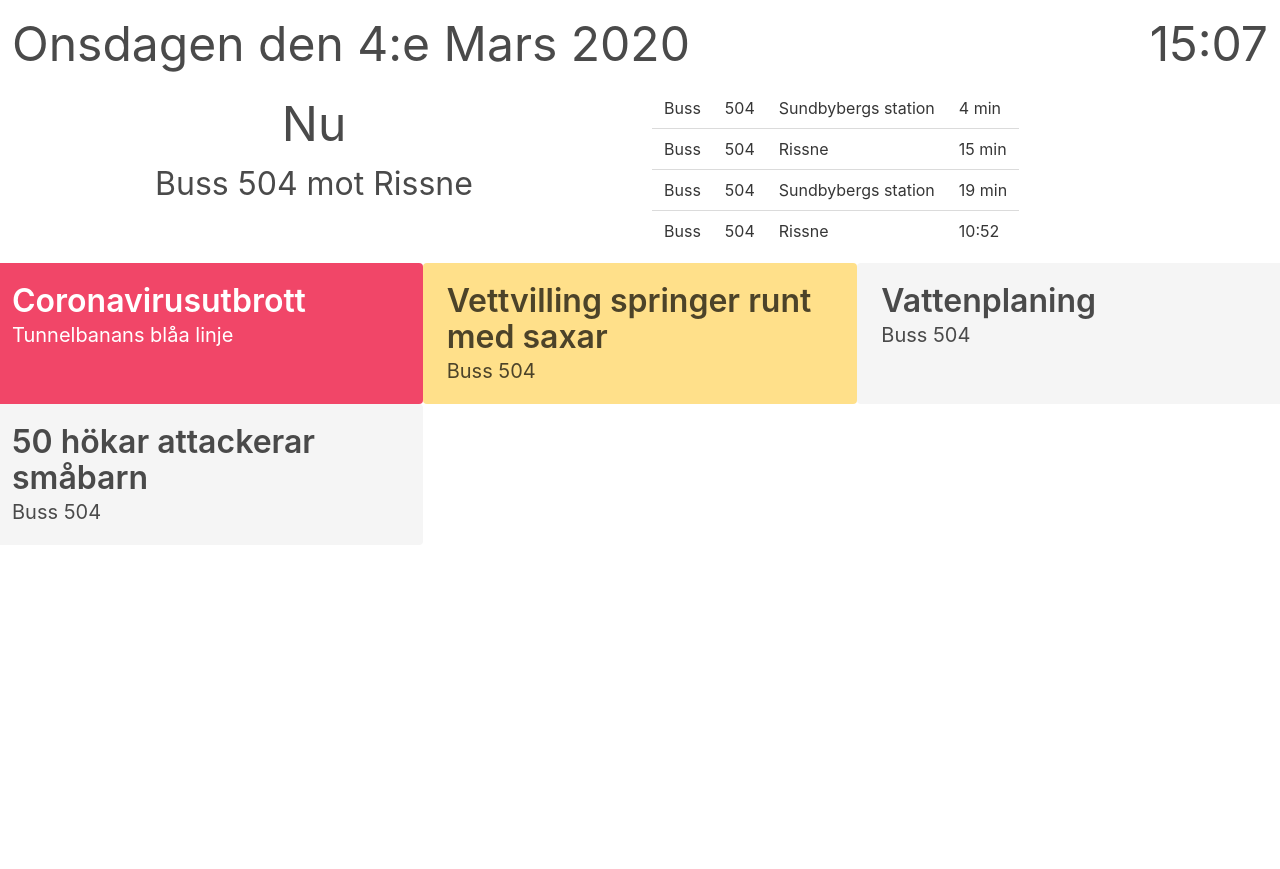
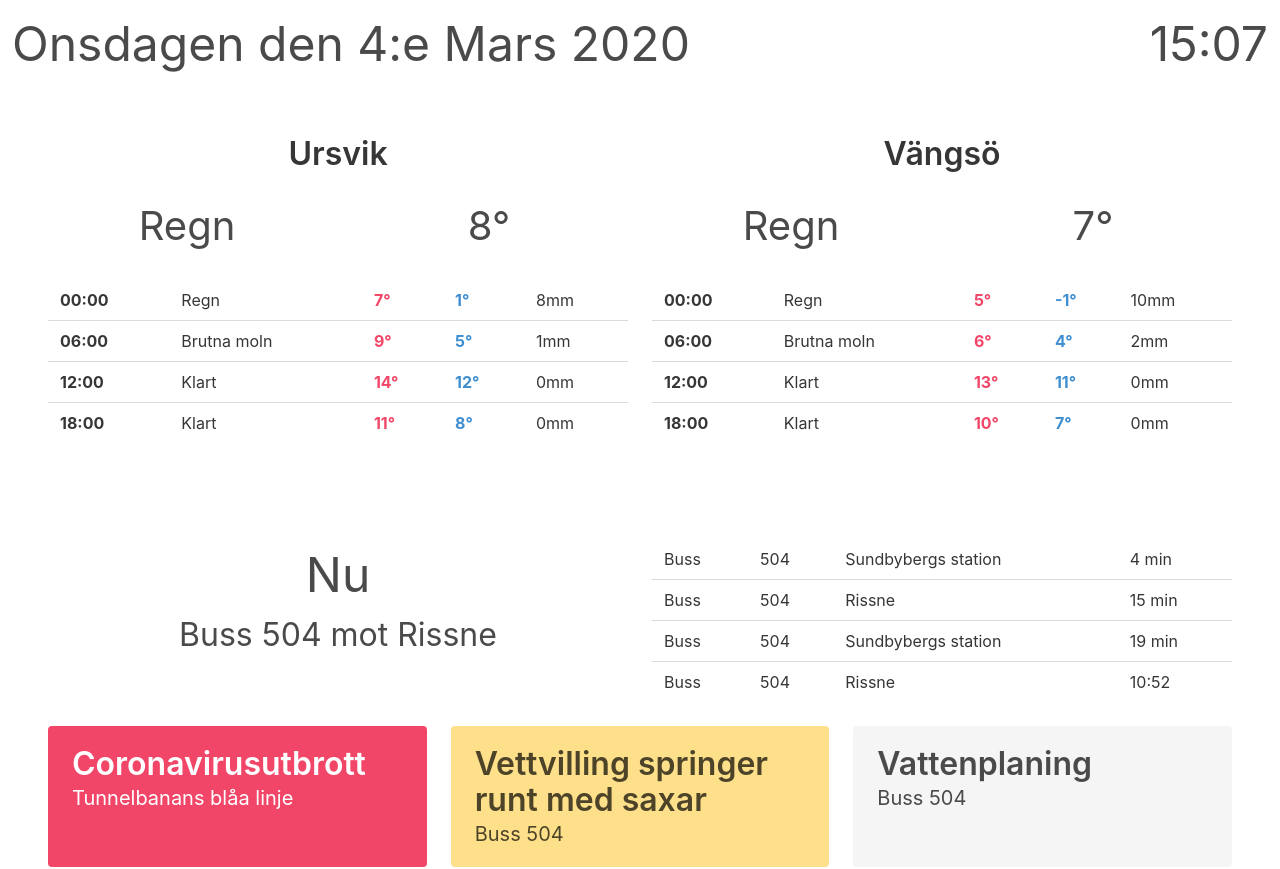
Before and after one commit to Dekamik/Terminal, a React (Create React App) app: page / in a window 1280 px wide. Shown: the top 869 px of the page. Before the commit the page ends 800 px from the top, so only its background shows below. Built offline with nearby package versions, Linux system fonts and the light colour scheme.

Commit message:
YR component and spacing

```diff
--- a/src/App.js
+++ b/src/App.js
@@ -1,12 +1,14 @@
 import React from 'react';
 import Navbar from './components/navbar/Navbar'
 import SL from './components/sl/SL';
+import YR from './components/yr/YR';
 import 'bulma';
 
 function App() {
   return (
     <div className="App">
       <Navbar/>
+      <YR/>
       <SL/>
     </div>
   );
--- a/src/components/sl/SL.js
+++ b/src/components/sl/SL.js
@@ -27,7 +27,7 @@ class SL extends React.Component {
 
     render() {
         return (
-            <div>
+            <section className="section">
                 <div className="columns">
                     <div className="column">
                         <NextDeparture timeToDeparture={this.state.nextDeparture.timeToDeparture} departureInfo={this.state.nextDeparture.departureInfo}/>
@@ -39,7 +39,7 @@ class SL extends React.Component {
                 <div>
                     <Deviations deviations={this.state.deviations}/>
                 </div>
-            </div>
+            </section>
         );
     }
 }
--- a/src/components/sl/SLDepartures.js
+++ b/src/components/sl/SLDepartures.js
@@ -15,7 +15,7 @@ class ComingDepartures extends React.Component {
     render() {
         return (
             <div>
-                <table class="table">
+                <table class="table is-fullwidth">
                     <tbody>
                         {this.props.departures.map(d => <ComingDepartureItem mode={d.mode} line={d.line} endStation={d.endStation} departure={d.departure}/>)}
                     </tbody>
--- a/src/components/sl/SLDeviations.js
+++ b/src/components/sl/SLDeviations.js
@@ -22,7 +22,8 @@ class DeviationCard extends React.Component {
 
     render() {
         return (
-            <div className={"tile is-child notification is-4 " + this.props.class}>
+            <div className="tile is-parent is-4">
+                <div className={"tile is-child notification " + this.props.class}>
                     <p className="title">
                         {this.state.title}
                     </p>
@@ -30,6 +31,7 @@ class DeviationCard extends React.Component {
                         {this.state.lines}
                     </p>
                 </div>
+            </div>
         );
     }
 }
--- /dev/null
+++ b/src/components/yr/YR.js
@@ -0,0 +1,76 @@
+import React from 'react';
+
+class YR extends React.Component {
+    render() {
+        return (
+            <section class="section">
+                <div className="columns">
+                    <div className="column">
+                        <WeatherReport placeName="Ursvik"
+                            currentReport={{temperature: "8", weather: "Regn"}}
+                            reports={[
+                                {time: "00:00", weather: "Regn", temperatureHigh: "7", temperatureLow: "1", precipitation: "8"},
+                                {time: "06:00", weather: "Brutna moln", temperatureHigh: "9", temperatureLow: "5", precipitation: "1"},
+                                {time: "12:00", weather: "Klart", temperatureHigh: "14", temperatureLow: "12", precipitation: "0"},
+                                {time: "18:00", weather: "Klart", temperatureHigh: "11", temperatureLow: "8", precipitation: "0"}
+                            ]}/>
+                    </div>
+                    <div className="column">
+                        <WeatherReport placeName="Vängsö"
+                            currentReport={{temperature: "7", weather: "Regn"}}
+                            reports={[
+                                {time: "00:00", weather: "Regn", temperatureHigh: "5", temperatureLow: "-1", precipitation: "10"},
+                                {time: "06:00", weather: "Brutna moln", temperatureHigh: "6", temperatureLow: "4", precipitation: "2"},
+                                {time: "12:00", weather: "Klart", temperatureHigh: "13", temperatureLow: "11", precipitation: "0"},
+                                {time: "18:00", weather: "Klart", temperatureHigh: "10", temperatureLow: "7", precipitation: "0"}
+                            ]}/>
+                    </div>
+                </div>
+            </section>
+        );
+    }
+}
+
+class WeatherReport extends React.Component {
+    render() {
+        return (
+            <div>
+                <p className="title has-text-centered">{this.props.placeName}</p>
+                <div className="columns has-text-centered">
+                    <div className="column">
+                        <p className="is-size-2">{this.props.currentReport.weather}</p>
+                    </div>
+                    <div className="column">
+                        <p className="is-size-2">{this.props.currentReport.temperature + "°"}</p>
+                    </div>
+                </div>
+                <table className="table is-fullwidth">
+                    <tbody>
+                        {this.props.reports.map(r => <WeatherReportItem
+                            time={r.time}
+                            weather={r.weather}
+                            temperatureHigh={r.temperatureHigh}
+                            temperatureLow={r.temperatureLow}
+                            precipitation={r.precipitation}/>)}
+                    </tbody>
+                </table>
+            </div>
+        );
+    }
+}
+
+class WeatherReportItem extends React.Component {
+    render() {
+        return (
+            <tr>
+                <td className="has-text-weight-bold">{this.props.time}</td>
+                <td>{this.props.weather}</td>
+                <td className="has-text-weight-bold has-text-danger">{this.props.temperatureHigh + "°"}</td>
+                <td className="has-text-weight-bold has-text-info">{this.props.temperatureLow + "°"}</td>
+                <td>{this.props.precipitation + "mm"}</td>
+            </tr>
+        );
+    }
+}
+
+export default YR;
```
Lines whose indentation alone changed are shown as unchanged.
